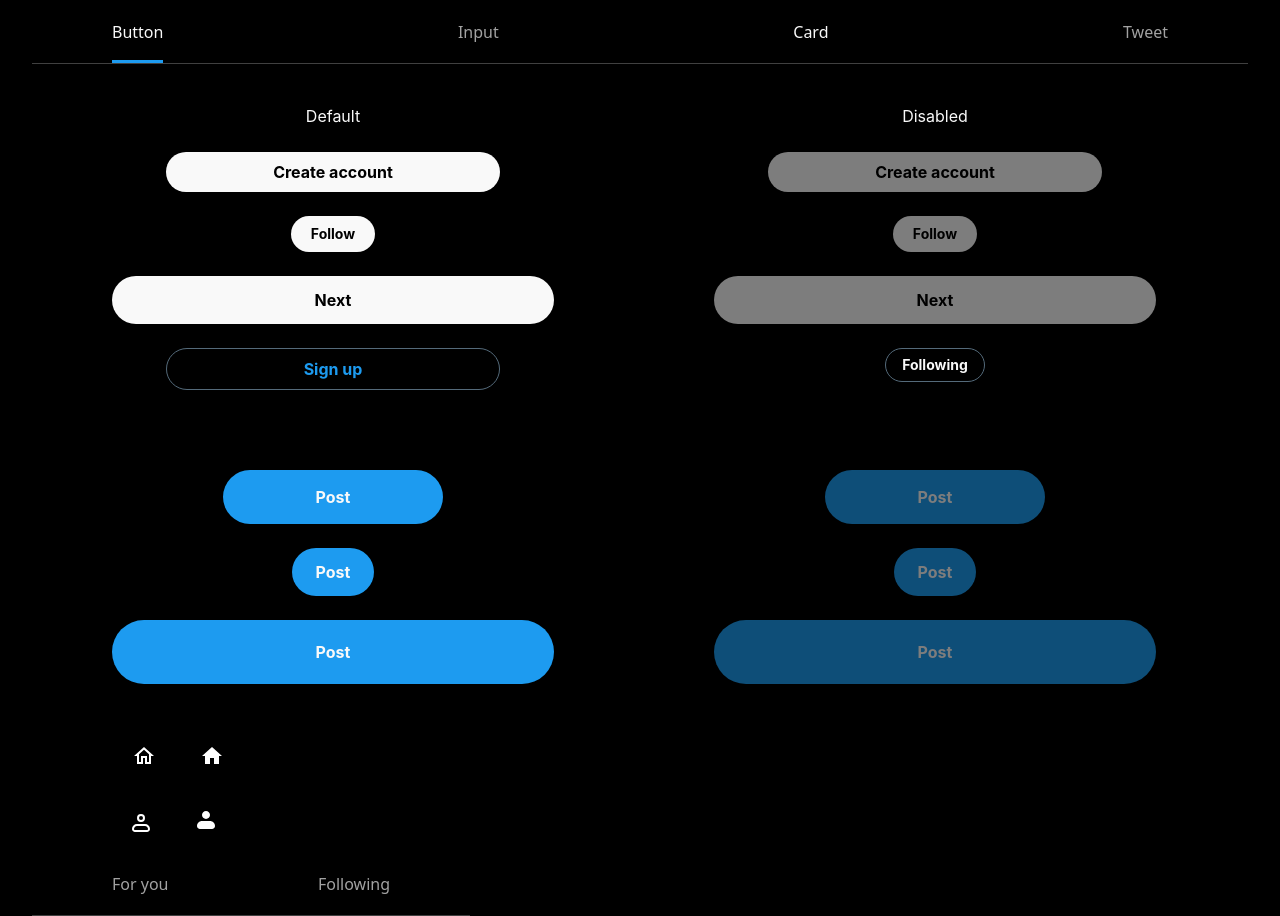
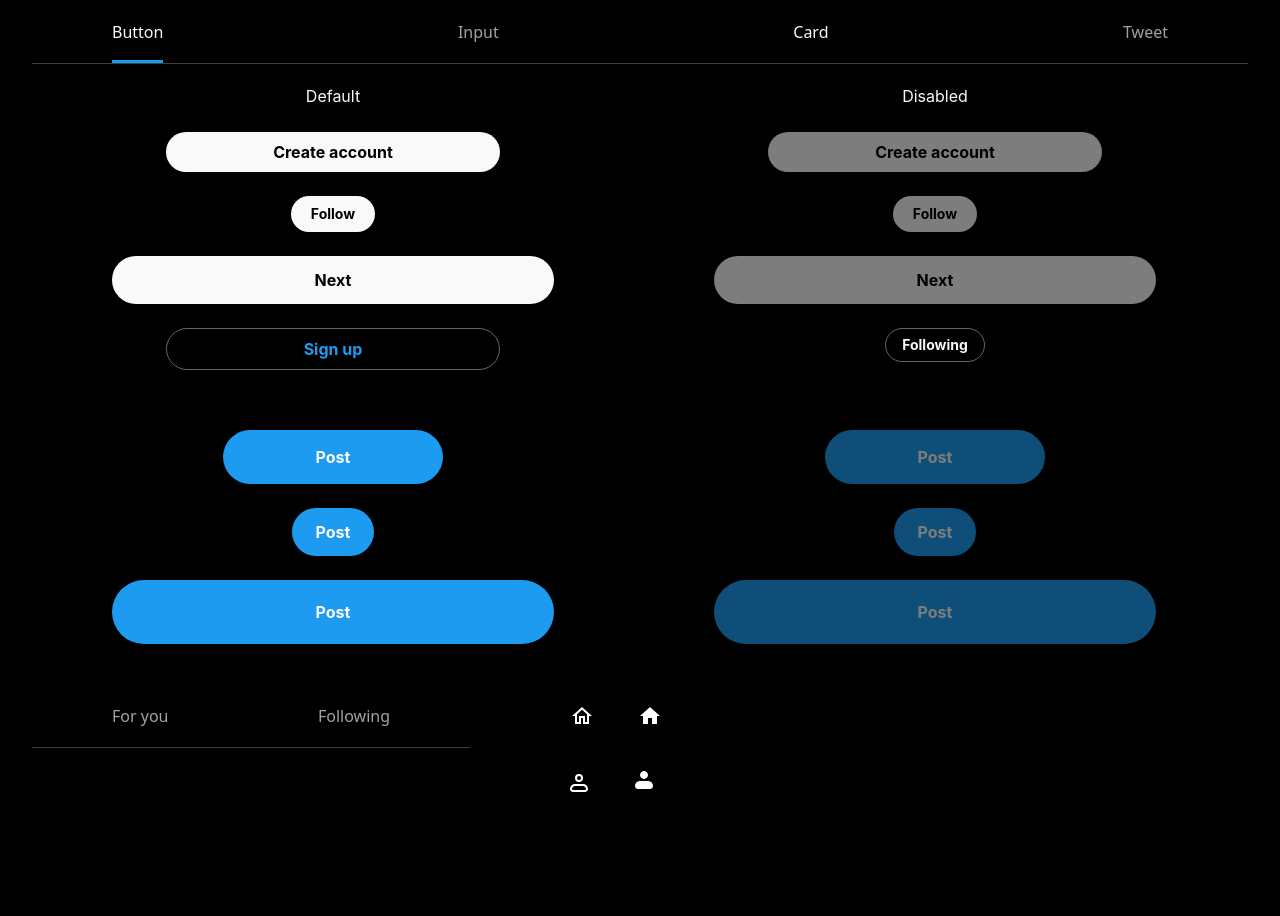
Before and after one commit to rohit-patil18/twitter-ui-comp, a website: page src/button.html in a window 1280 px wide. After the commit the page ends 812 px from the top, so only its background shows below. Drawn offline with Linux system fonts and the light colour scheme.

Commit message:
refactor

```diff
--- a/src/button.html
+++ b/src/button.html
@@ -30,7 +30,7 @@
       </a>
     </div>
     <div class="flex">
-      <div class="flex flex-col gap-6 items-center mx-20 my-10">
+      <div class="flex flex-col gap-6 items-center mx-20 mb-10 mt-5">
         <h1 class="text-neutral-50 font-inter">Default</h1>
         <button
           type="button"
@@ -60,7 +60,7 @@
           Sign up
         </button>
       </div>
-      <div class="flex flex-col gap-6 items-center mx-20 my-10">
+      <div class="flex flex-col gap-6 items-center mx-20 mb-10 mt-5">
         <h1 class="text-neutral-50 font-inter">Disabled</h1>
         <button
           type="button"
@@ -93,7 +93,7 @@
     </div>
 
     <div class="flex">
-      <div class="flex flex-col gap-6 items-center mx-20 my-10">
+      <div class="flex flex-col gap-6 items-center mx-20 mb-10 mt-5">
         <button
           type="button"
           class="bg-twitter-blue-default p-medium-2 rounded-button-medium font-inter font-bold text-base hover:cursor-pointer hover:bg-twitter-blue-hover text-neutral-50"
@@ -115,7 +115,7 @@
           Post
         </button>
       </div>
-      <div class="flex flex-col gap-6 items-center mx-20 my-10">
+      <div class="flex flex-col gap-6 items-center mx-20 mb-10 mt-5">
         <button
           type="button"
           class="bg-twitter-blue-default p-medium-2 rounded-button-medium font-inter font-bold text-base cursor-auto opacity-50 text-neutral-50"
@@ -138,32 +138,7 @@
         </button>
       </div>
     </div>
-    <div>
-      <div>
-        <div class="w-[w-fit] mx-20">
-          <div>
-            <button type="button" class="p-5">
-              <img src="../public/images/home-not-selected.svg" alt="home" />
-            </button>
-
-            <button type="button" class="p-5">
-              <img src="../public/images/home-selected.svg" alt="home" />
-            </button>
-          </div>
-        </div>
-
-        <div class="w-[w-fit] mx-20">
-          <div>
-            <button type="button" class="p-5">
-              <img src="../public/images/profile.svg" alt="home" />
-            </button>
-
-            <button type="button" class="p-5">
-              <img src="../public/images/profile-selected.svg" alt="home" />
-            </button>
-          </div>
-        </div>
-      </div>
+    <div class="flex h-16">
       <div
         class="w-[438px] px-20 pt-5 flex justify-between border-b border-neutral-700"
       >
@@ -180,6 +155,31 @@
           Following
         </button>
       </div>
+      <div>
+        <div class="w-fit mx-20">
+          <div>
+            <button type="button" class="p-5">
+              <img src="../public/images/home-not-selected.svg" alt="home" />
+            </button>
+
+            <button type="button" class="p-5">
+              <img src="../public/images/home-selected.svg" alt="home" />
+            </button>
+          </div>
+        </div>
+
+        <div class="w-fit mx-20">
+          <div>
+            <button type="button" class="p-5">
+              <img src="../public/images/profile.svg" alt="home" />
+            </button>
+
+            <button type="button" class="p-5">
+              <img src="../public/images/profile-selected.svg" alt="home" />
+            </button>
+          </div>
+        </div>
+      </div>
     </div>
   </body>
 </html>
```
Also changed, not shown: dist/output.css.
